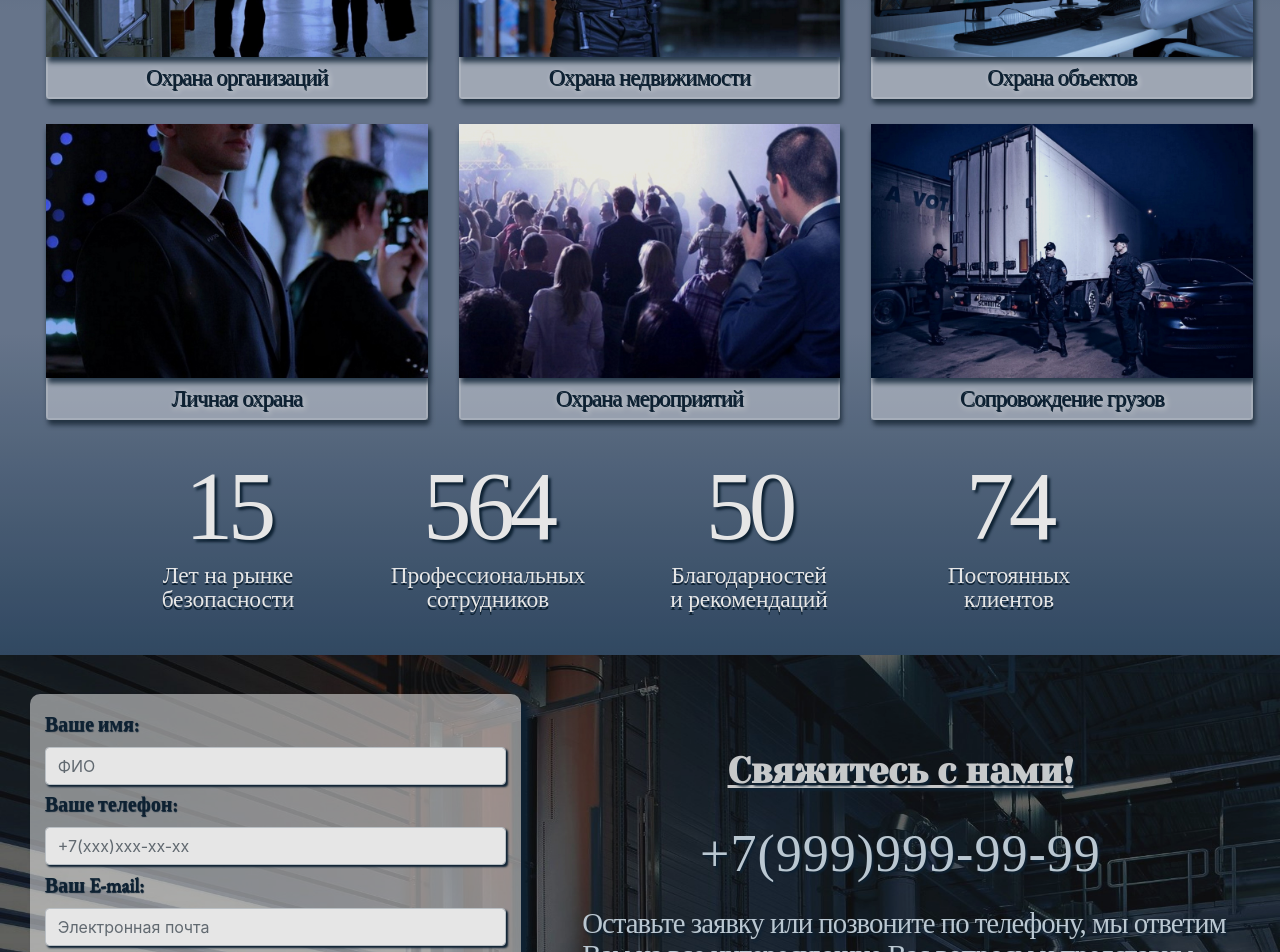
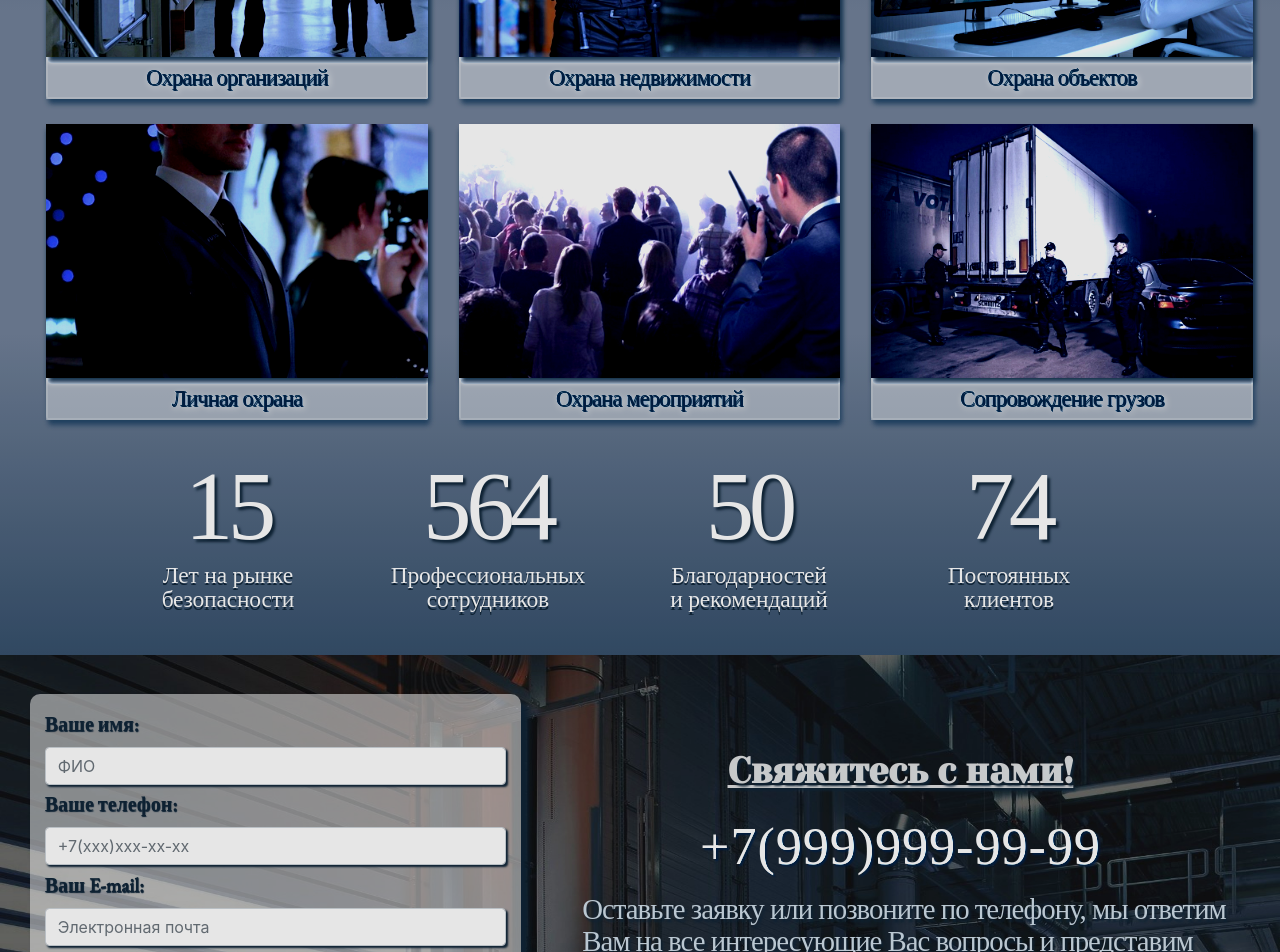
Before and after one commit to AnigalHub/Valencia, a Nuxt app: page / in a window 1280 px wide. Shown: the part 1440-2392 px from the top of the page. Built offline with nearby package versions, Linux system fonts and the light colour scheme; a web font is replaced by a local one.

Commit message:
изменен фильтр у услуг, добавлен стиль при наведении на ссылку

```diff
--- a/components/secondary_pages/styles.scss
+++ b/components/secondary_pages/styles.scss
@@ -15,7 +15,7 @@ $imgWidth100percent:100%;
   filter: brightness(110%);
   padding: 2.25rem 0;
 }
-.text,.modal-header{
+.text,.modal-header,a{
   font-family: $font;
   font-weight: $fontWeight400 !important;
   letter-spacing: -.25px;
@@ -23,6 +23,9 @@ $imgWidth100percent:100%;
   line-height: 1.4rem;
   filter: contrast(120%)brightness(170%);
   text-shadow: 0 0 .15px $shadeOfBlack;
+  color: $shadeOfBlack;
+}
+a:hover{
   color: $shadeOfBlack;
 }
 .text_descr{
@@ -169,8 +172,8 @@ textarea{
 }
 #shield{
   .color_white{fill: white;}
-  .color_dark_blue{fill: #0b375e;}
-  .color_light_blue{fill: #65acdc;}
+  .color_dark_blue{fill: #154e80;}
+  .color_light_blue{fill: #3a799e;}
   .outline_light{
     stroke: white;
     stroke-width: 2;
@@ -402,7 +405,7 @@ textarea{
       letter-spacing: -.8px;
       line-height: 1.4rem;
       color: $shadeOfBlue;
-      text-shadow: 1px 1px 0 $shadeOfBlue, 2px 2px 6px $shadeOfWhite !important;
+      text-shadow: 1px 1px 0 $shadeOfBlue, 2px 2px 6px $shadeOfBlue !important;
       border: 2.5px solid rgba(255, 255, 255, 0.19);
     }
     p{margin: 0!important;}
@@ -413,12 +416,12 @@ textarea{
     img{
       box-shadow: 2px 5px 5px #273849;
       width: $imgWidth100percent;
-      filter: brightness(115%)!important;
+      filter: brightness(85%)!important;
     }
     .btn:hover{
       background-color: rgba(250, 250, 255,.9) !important;
       img{
-        filter: brightness(130%)!important;
+        filter: brightness(90%)!important;
       }
     }
     .btn{
@@ -475,6 +478,7 @@ textarea{
     .call_telephone{
       font-size: 4.5rem;
       text-align: $centerText;
+      padding: 3% 0;
       letter-spacing: 1px;
       display: block;
       color: #cfdde8;
@@ -822,6 +826,7 @@ textarea{
     text-align: left;
     color:$shadeOfBlue;
   }
+
   .row{padding-bottom: 3%;}
   .col .row{padding-bottom: 1.5%;}
   .col .col{
```
